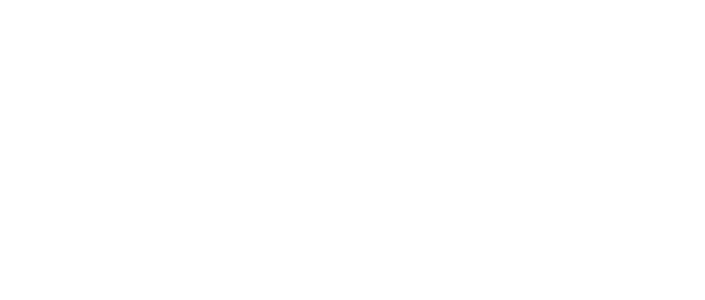
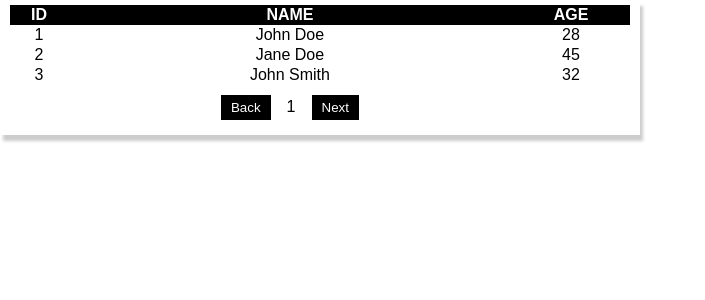
Before and after one commit to fclassvisions/react-components, a React (Create React App) app: page / in a window 1280 px wide. Shown: the top 300 px of the page, without its empty margins (0-705 px from the left). Built offline with nearby package versions, Linux system fonts and the light colour scheme.

Commit message:
Added pagination

```diff
--- a/src/App.js
+++ b/src/App.js
@@ -1,9 +1,30 @@
 import React, { Component } from "react"
 import "./App.css"
+import Table from "./components/Table/Table"
+
+const colNames = ["ID", "Name", "Age"]
+const list = [
+  { id: 1, name: "John Doe", age: 28 },
+  { id: 2, name: "Jane Doe", age: 45 },
+  { id: 3, name: "John Smith", age: 32 },
+  { id: 4, name: "Tevin Johnson", age: 21 },
+  { id: 5, name: "Tim Maker", age: 62 },
+  { id: 6, name: "Maggie Forster", age: 37 },
+  { id: 7, name: "Alton Jefferson", age: 43 },
+  { id: 8, name: "Willie Pace", age: 50 },
+  { id: 9, name: "Hayley Dodd", age: 18 },
+  { id: 10, name: "Beatrice Mason", age: 26 },
+  { id: 11, name: "Rhonda Goodson", age: 34 },
+  { id: 12, name: "Sherry Watts", age: 32 },
+]
 
 class App extends Component {
   render() {
-    return <div className="App"></div>
+    return (
+      <div className="App">
+        <Table list={list} colNames={colNames} pageSize={3} />
+      </div>
+    )
   }
 }
 
--- a/src/components/Table/Table.js
+++ b/src/components/Table/Table.js
@@ -1,6 +1,30 @@
-import React from "react"
+import React, { useState } from "react"
 
-function Table({ list, colNames, width = "auto", height = "auto" }) {
+const btnStyle = {
+  backgroundColor: "black",
+  color: "white",
+  border: "none",
+  padding: "5px 10px",
+}
+
+function Table({
+  list,
+  colNames,
+  pageNum = 0,
+  pageSize = 10,
+  width = "auto",
+  height = "auto",
+}) {
+  const [page, setPage] = useState(pageNum)
+
+  const onBack = () => {
+    setPage(page - 1 > -1 ? page - 1 : page)
+  }
+
+  const onNext = () => {
+    setPage(page + 1 < list.length / pageSize ? page + 1 : page)
+  }
+
   return (
     <div style={{ width: "50%", boxShadow: "3px 6px 3px #ccc" }}>
       {list.length > 0 && (
@@ -16,7 +40,9 @@
             </tr>
           </thead>
           <tbody>
-            {Object.values(list).map((obj, index) => (
+            {Object.values(
+              list.slice(pageSize * page, pageSize * page + pageSize)
+            ).map((obj, index) => (
               <tr key={index}>
                 {Object.values(obj).map((value, index2) => (
                   <td key={index2}>{value}</td>
@@ -24,6 +50,18 @@
               </tr>
             ))}
           </tbody>
+          <tfoot>
+            <td></td>
+            <td style={{ padding: "10px 0" }}>
+              <button style={btnStyle} onClick={onBack}>
+                Back
+              </button>
+              <label style={{ padding: "0 1em" }}>{page + 1}</label>
+              <button style={btnStyle} onClick={onNext}>
+                Next
+              </button>
+            </td>
+          </tfoot>
         </table>
       )}
     </div>
```
